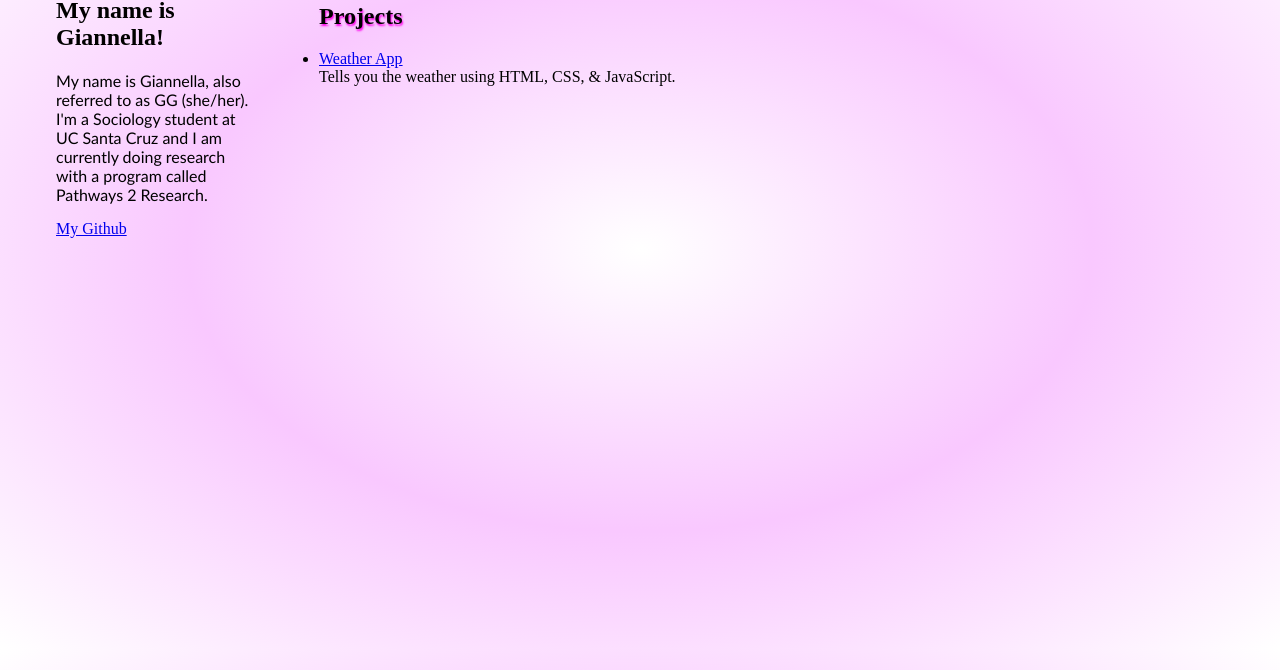
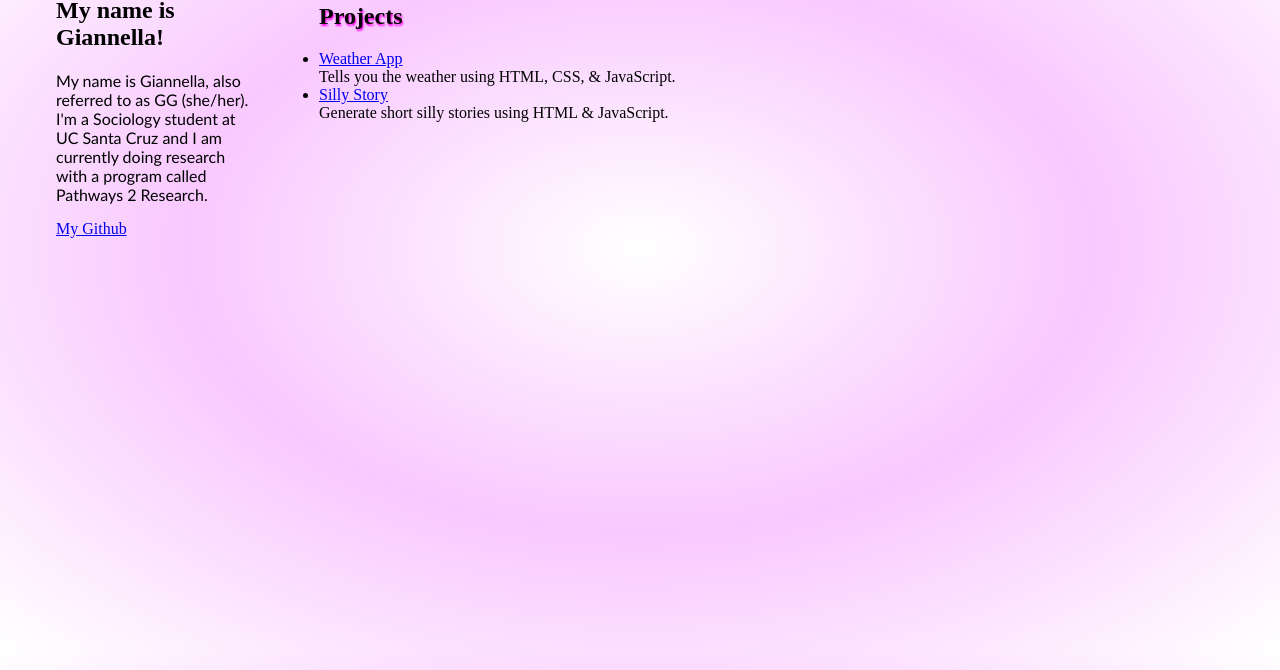
Before and after one commit to gguerrero03/Website, a plain HTML site: page index.html in a window 1280 px wide. Shown: the part 151-821 px from the top of the page. Drawn offline with Linux system fonts and the light colour scheme.

Commit message:
added to projects

```diff
--- a/index.html
+++ b/index.html
@@ -21,6 +21,8 @@
         <ul>
             <li><a href="https://gguerrero03.github.io/weather-app/">Weather App</a></li>
             <dd>Tells you the weather using HTML, CSS, & JavaScript.</dd>
+            <li><a href="https://gguerrero03.github.io/website/SillyStory/">Silly Story</a></li>
+            <dd>Generate short silly stories using HTML & JavaScript.</dd>
         </ul>
 </body>
 </html>
```
